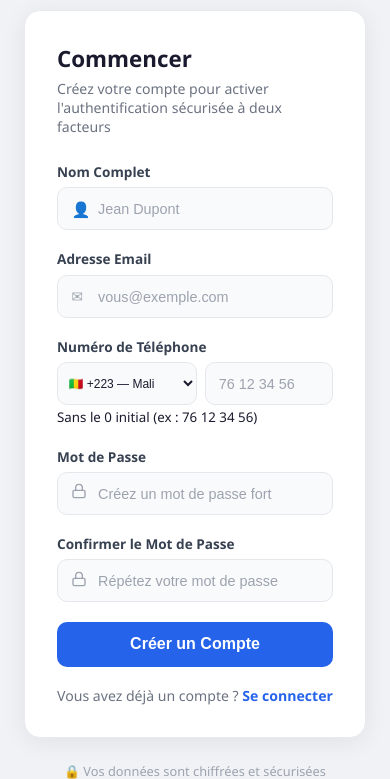
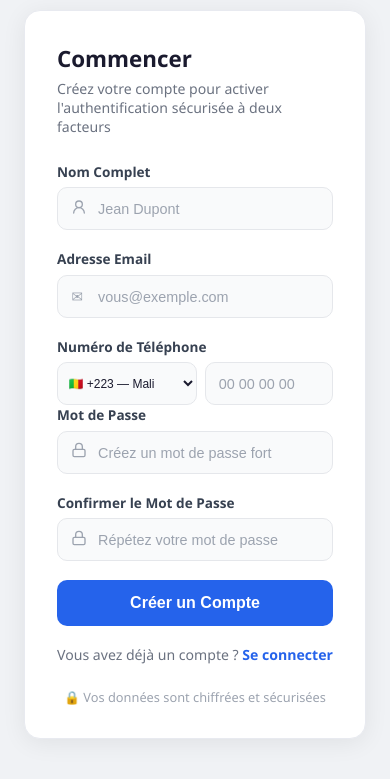
Before and after one commit to aichaag/projet-auth-qr-otp, a Flask app: page /register in a window 390 px wide; the page is wider, and only the part inside the window is pictured. Shown: the part 216-995 px from the top of that part. Run offline with Flask 3, Linux system fonts and the light colour scheme.

Commit message:
Fix phone row et icônes register

```diff
--- a/templates/register.html
+++ b/templates/register.html
@@ -18,7 +18,7 @@
         <div class="form-group">
             {{ form.full_name.label }}
             <div class="input-wrapper">
-                <span class="input-icon">👤</span>
+                <span class="input-icon"><svg xmlns="http://www.w3.org/2000/svg" width="16" height="16" viewBox="0 0 24 24" fill="none" stroke="currentColor" stroke-width="2" stroke-linecap="round" stroke-linejoin="round"><circle cx="12" cy="8" r="5"/><path d="M20 21a8 8 0 1 0-16 0"/></svg></span>
                 {{ form.full_name(placeholder="Jean Dupont") }}
             </div>
             {% for error in form.full_name.errors %}
@@ -41,6 +41,7 @@
         <!-- Téléphone -->
         <div class="form-group">
             <label for="phone_number">Numéro de Téléphone</label>
+            <div style="overflow:hidden; width:100%;">
     <div class="phone-row">
         <select id="country_code" name="country_code" class="country-select">
             <option value="+213">🇩🇿 +213 — Algérie</option>
@@ -130,12 +131,8 @@
             <option value="+260">🇿🇲 +260 — Zambie</option>
             <option value="+263">🇿🇼 +263 — Zimbabwe</option>
         </select>
-                {{ form.phone(id="phone_number", class="phone-input", placeholder="76 12 34 56") }}
+        {{ form.phone(id="phone_number", class="phone-input", placeholder="00 00 00 00") }}
     </div>
-            <small class="phone-hint">Sans le 0 initial (ex : 76 12 34 56)</small>
-            {% for error in form.phone.errors %}
-                <span class="error-msg">{{ error }}</span>
-            {% endfor %}
 </div>
 
         <!-- Mot de passe -->
```
Lines whose indentation alone changed are shown as unchanged.
